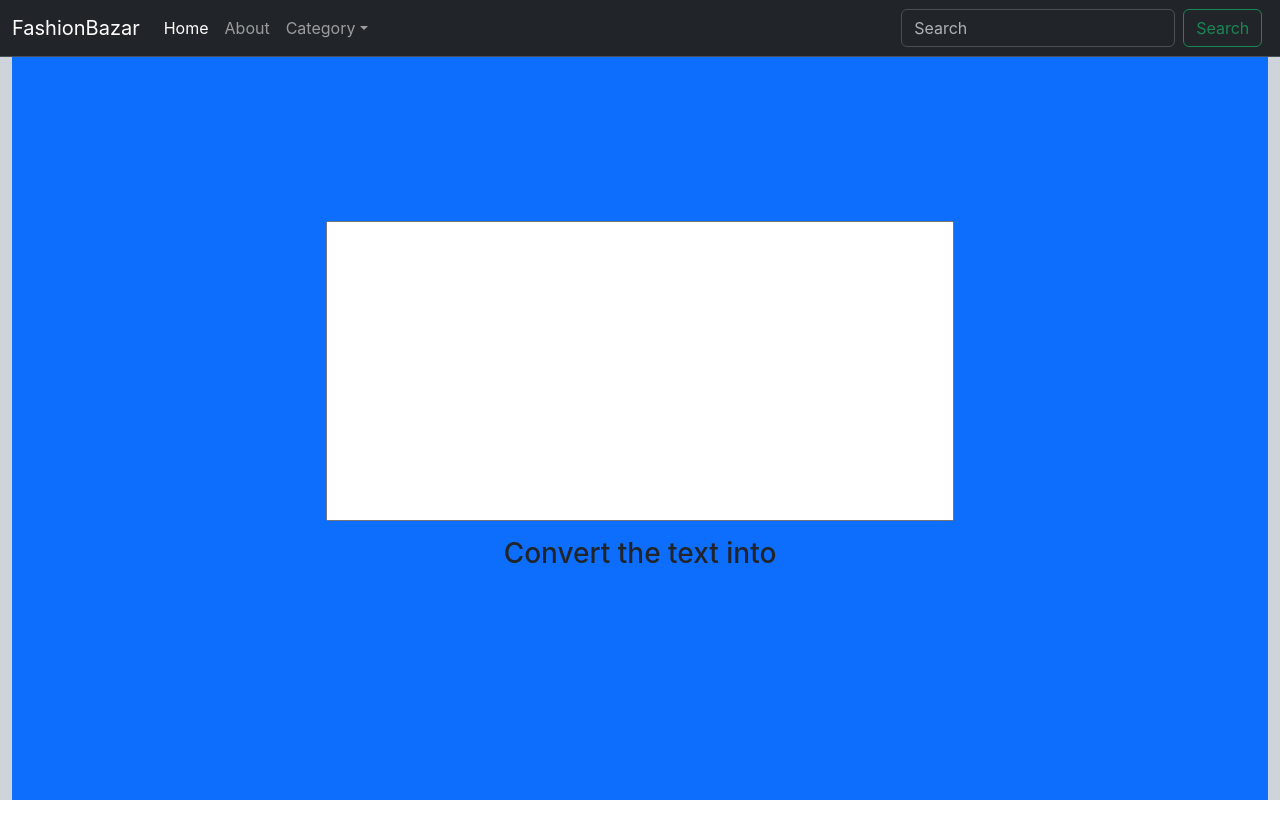
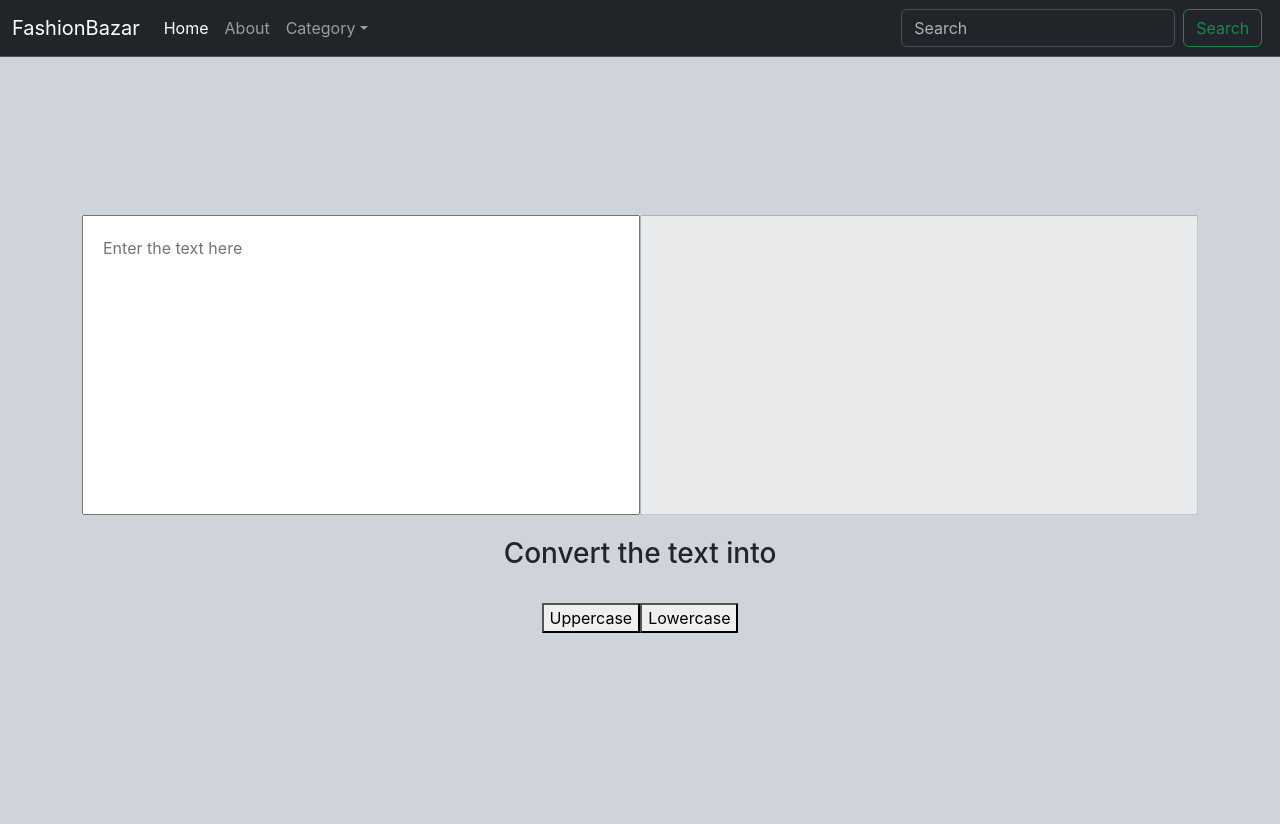
Before and after one commit to surya-tamang/Text-converter--React-JS, a React (Create React App) app: page / in a window 1280 px wide. Before the commit the page ends 800 px from the top, so only its background shows below. Built offline with nearby package versions, Linux system fonts and the light colour scheme.

Commit message:
main page modified

```diff
--- a/src/components/Main.js
+++ b/src/components/Main.js
@@ -1,10 +1,17 @@
 import React from "react";
 
-export default function Main(){
+export default function Main() {
     return (
-        <main className="w-100 min-vh-100 d-flex  flex-column justify-content-center align-items-center bg-primary">
-            <textarea className="w-50 mh-50"></textarea>
+        <main className="w-100 min-vh-100 d-flex  flex-column justify-content-center align-items-center mt-4">
+            <div className="container">
+                <textarea className="w-50 mh-50" id="input" placeholder="Enter the text here"></textarea>
+                <textarea className="w-50 mh-50" id="output" disabled></textarea>
+            </div>
             <h3 className="mt-3">Convert the text into</h3>
+            <br />
+            <div className="container d-flex justify-content-center">
+                <button>Uppercase</button><button>Lowercase</button>
+            </div>
         </main>
     )
 }
```
